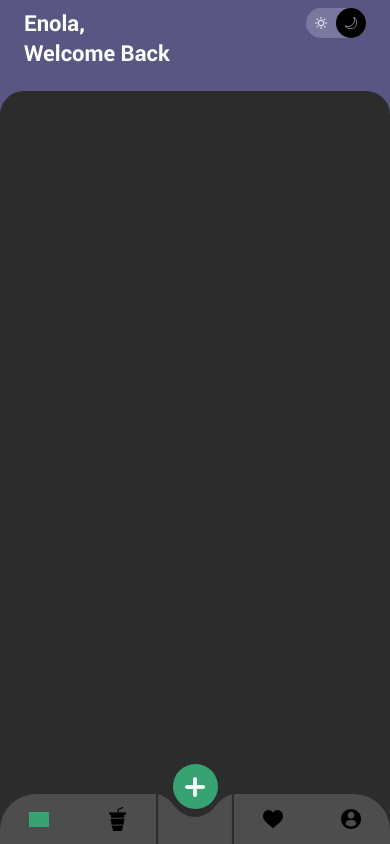
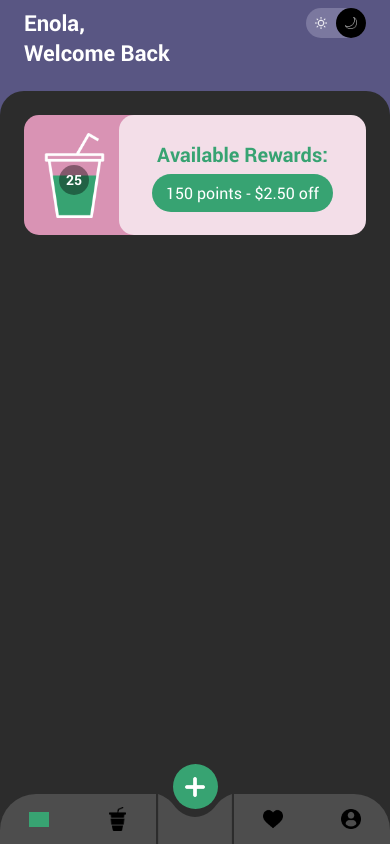
Before and after one commit to TidbitsJS/Tastea, a React Native app: screen /Home in a window 390 px wide. Built offline with nearby package versions, Linux system fonts and the light colour scheme; grey boxes are pictures that could not be loaded.

Commit message:
Available rewards component

```diff
--- a/screens/Home.js
+++ b/screens/Home.js
@@ -1,9 +1,113 @@
 import React from "react";
-import { View, StyleSheet, ScrollView } from "react-native";
+import {
+  View,
+  Text,
+  StyleSheet,
+  ScrollView,
+  TouchableOpacity,
+  ImageBackground,
+} from "react-native";
 import { useSelector } from "react-redux";
+import { useNavigation } from "@react-navigation/native";
 
 import { HeaderBar } from "../components";
-import { SIZES } from "../constants";
+import { COLORS, FONTS, icons, SIZES } from "../constants";
+
+function RenderAvailableRewards() {
+  const navigation = useNavigation();
+
+  return (
+    <TouchableOpacity
+      style={{
+        flexDirection: "row",
+        marginTop: SIZES.padding,
+        marginHorizontal: SIZES.padding,
+        height: 120,
+      }}
+      onPress={() => navigation.navigate("Rewards")}
+    >
+      {/* Reward Cup */}
+      <View
+        style={{
+          width: 110,
+          height: "100%",
+          justifyContent: "center",
+          alignItems: "center",
+          backgroundColor: COLORS.pink,
+          borderTopLeftRadius: 15,
+          borderBottomLeftRadius: 15,
+          paddingRight: 10,
+        }}
+      >
+        <ImageBackground
+          source={icons.reward_cup}
+          resizeMode="contain"
+          style={{
+            width: 85,
+            height: 85,
+            alignItems: "center",
+            justifyContent: "center",
+          }}
+        >
+          <View
+            style={{
+              width: 30,
+              height: 30,
+              borderRadius: 15,
+              alignItems: "center",
+              justifyContent: "center",
+              backgroundColor: COLORS.transparentBlack,
+              marginTop: 10,
+            }}
+          >
+            <Text
+              style={{ color: COLORS.white, ...FONTS.h4 }}
+              numberOfLines={1}
+            >
+              25
+            </Text>
+          </View>
+        </ImageBackground>
+      </View>
+
+      {/* Reward Details */}
+      <View
+        style={{
+          flex: 1,
+          backgroundColor: COLORS.lightPink,
+          marginLeft: -15,
+          borderRadius: 15,
+          alignItems: "center",
+          justifyContent: "center",
+        }}
+      >
+        <Text
+          style={{
+            color: COLORS.primary,
+            ...FONTS.h2,
+            fontSize: 20,
+          }}
+        >
+          Available Rewards:
+        </Text>
+
+        <View
+          style={{
+            marginTop: 5,
+            paddingVertical: SIZES.base,
+            paddingHorizontal: SIZES.font,
+            borderRadius: SIZES.radius * 2,
+            backgroundColor: COLORS.primary,
+          }}
+        >
+          <Text style={{ color: COLORS.white, ...FONTS.body3 }}>
+            150 points - $2.50 off
+          </Text>
+        </View>
+      </View>
+    </TouchableOpacity>
+  );
+}
 
 const Home = () => {
   const { appTheme } = useSelector((state) => state);
@@ -20,7 +124,13 @@ const Home = () => {
           backgroundColor: appTheme.backgroundColor,
           marginTop: -25,
         }}
-      ></ScrollView>
+        contentContainerStyle={{
+          paddingBottom: 150,
+        }}
+      >
+        {/* Rewards */}
+        <RenderAvailableRewards />
+      </ScrollView>
     </View>
   );
 };
```
